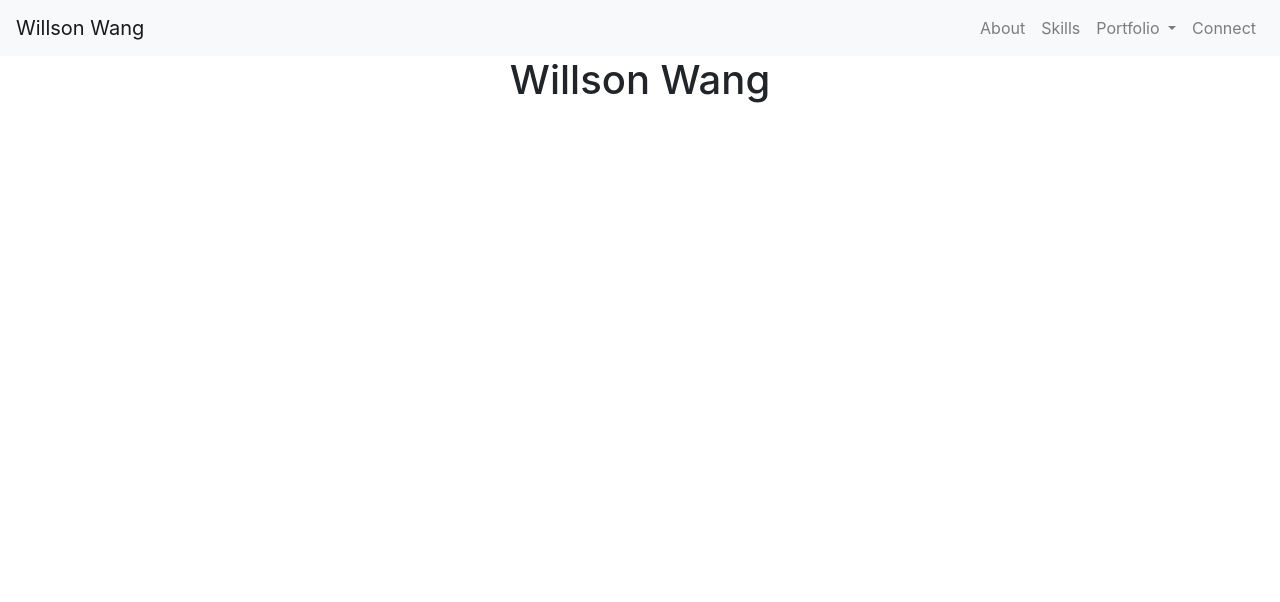
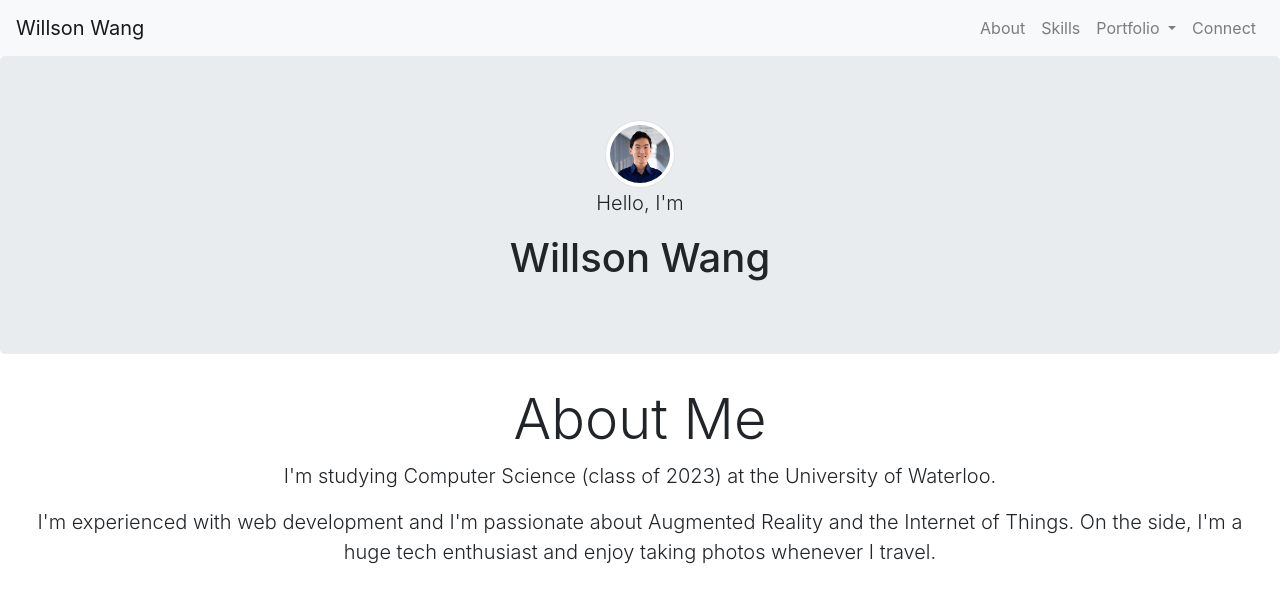
Before and after one commit to wangwillson1/old-website, a plain HTML site: page index.html in a window 1280 px wide. Drawn offline with nearby package versions, Linux system fonts and the light colour scheme.

Commit message:
Added about section

```diff
--- a/index.html
+++ b/index.html
@@ -53,12 +53,32 @@
         </nav>
 
         <!-- Landing Banner -->
-        <div class="container-fluid text-center padding">
+        <div class="jumbotron text-center padding">
+            <img id="face" class="rounded-circle img-thumbnail mx-auto" src="img/face-crop.jpg">
+            <p class="lead">Hello, I'm</p>
             <h1 id="animatedName"></h1>
             <script src="scripts/banner-script.js"></script>
         </div>
 
         <!-- About -->
+        <div class="container-fluid padding">
+            <div class="row text-center welcome">
+                <div class="col-12">
+                    <h4 class="display-4">About Me</h4>
+                </div>
+                <hr>
+                <div class="col-12">
+                    <p class="lead">
+                        I'm studying Computer Science (class of 2023) at the University of Waterloo.
+                    </p>
+                    <p class="lead">
+                        I'm experienced with web development and I'm passionate about Augmented Reality and
+                        the Internet of Things. On the side, I'm a huge tech enthusiast and enjoy taking photos
+                        whenever I travel.
+                    </p>
+                </div>
+            </div>
+        </div>
 
         <!-- Skills -->
 
--- a/scripts/banner-script.js
+++ b/scripts/banner-script.js
@@ -1,7 +1,7 @@
 // Declaring variables
 var i = 0;
 var txt = 'Willson Wang';
-var speed = 170;
+var speed = 150;
 
 // Defining function
 function typeEffect() {
--- a/style.css
+++ b/style.css
@@ -0,0 +1,5 @@
+#face {
+    height: auto;
+    width: 70px;
+    display: block;
+}
```
Also changed, not shown: img/IMG_1544.jpg (added), img/face-crop.jpg (added), 2 other files.
